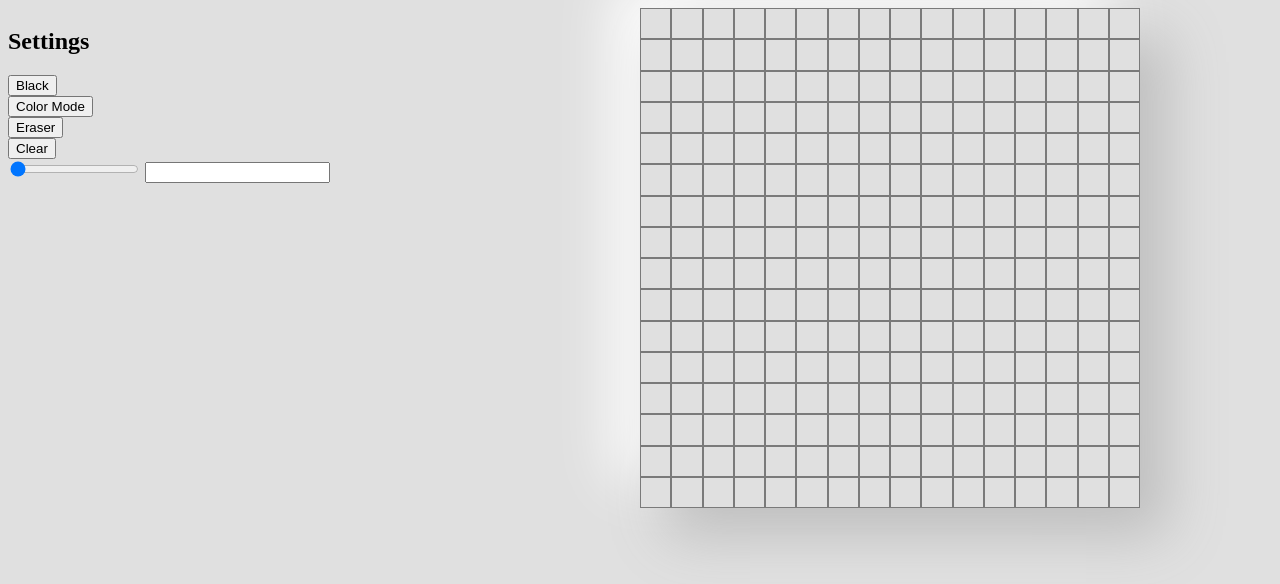
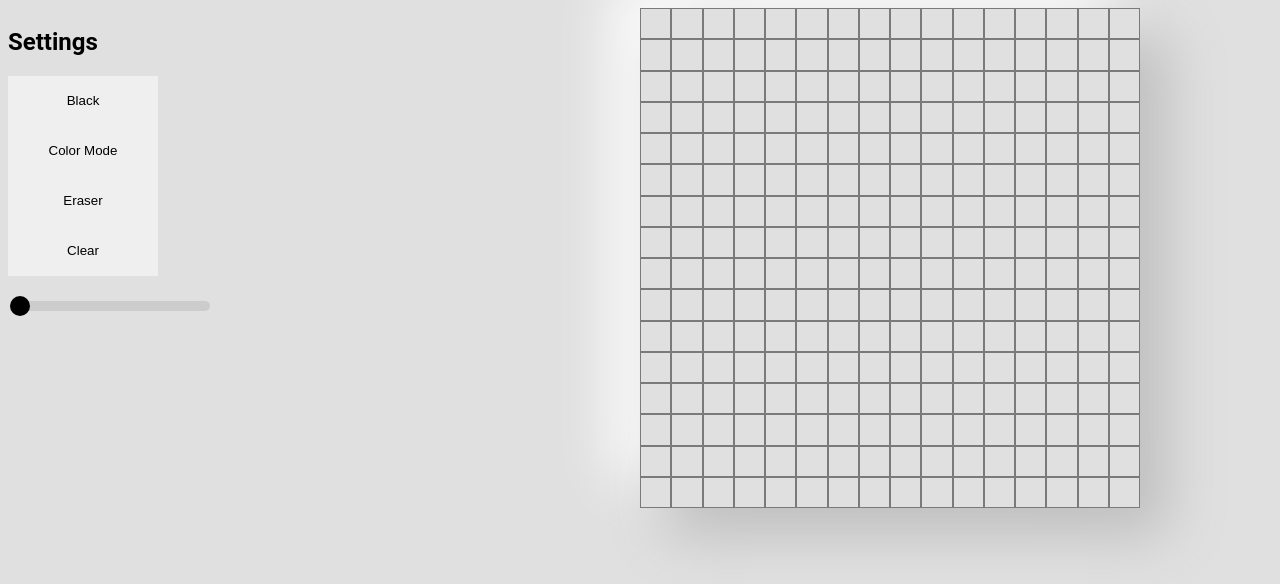
Before and after one commit to 23Tor/odin-etchasketch, a plain HTML site: page index.html in a window 1280 px wide. Drawn offline with Linux system fonts and the light colour scheme.

Commit message:
Styled buttons and slider

```diff
--- a/styles.css
+++ b/styles.css
@@ -5,6 +5,7 @@
 
 body {
   background: #e0e0e0;
+  font-family: Roboto, sans-serif;
 }
 
 .content {
@@ -38,3 +39,136 @@ body {
   border: 1px solid #00000075;
   text-align: center;
 }
+
+button {
+  position: relative;
+  height: 50px;
+  width: 150px;
+  border: none;
+  color: #000;
+}
+
+button:after {
+  position: absolute;
+  content: "";
+  width: 0;
+  height: 100%;
+  top: 0;
+  left: 0;
+  direction: rtl;
+  z-index: -1;
+  box-shadow:
+    -7px -7px 20px 0px #fff9,
+    -4px -4px 5px 0px #fff9,
+    7px 7px 20px 0px #0002,
+    4px 4px 5px 0px #0001;
+  transition: all 0.3s ease;
+}
+
+button:hover {
+  color: #000;
+}
+
+button:hover:after {
+  left: auto;
+  right: 0;
+  width: 100%;
+}
+
+button:active {
+  top: 2px;
+}
+
+.slidecontainer {
+  position: relative;
+  margin-top: 20px;
+  width: 200px; /* Adjust the width as needed */
+}
+
+input[type="range"] {
+  -webkit-appearance: none;
+  appearance: none;
+  width: 100%;
+  height: 10px;
+  outline: none;
+  background: transparent;
+  position: relative;
+}
+
+input[type="range"]::-webkit-slider-thumb {
+  -webkit-appearance: none;
+  appearance: none;
+  width: 20px;
+  height: 20px;
+  background: #000;
+  border-radius: 50%;
+  cursor: pointer;
+  position: relative;
+  transform: translateY(-25%);
+  z-index: 1;
+}
+
+input[type="range"]::-webkit-slider-thumb:after {
+  content: "";
+  position: absolute;
+  width: 100%;
+  height: 100%;
+  border-radius: 50%;
+  background: linear-gradient(to bottom right, #fff9, #0001);
+  box-shadow:
+    -7px -7px 20px 0px #fff9,
+    7px 7px 20px 0px #0002;
+}
+
+/* Add some styling for the track of the slider */
+input[type="range"]::-webkit-slider-runnable-track {
+  width: 100%;
+  height: 10px;
+  background: #ccc; /* Adjust the track color as needed */
+  border-radius: 5px;
+  position: relative;
+  z-index: 0; /* Ensure the track is behind the thumb */
+}
+
+/* Adjust the width, height, and other properties as needed */
+input[type="text"] {
+  height: 50px;
+  width: 150px;
+  padding: 10px; /* Add some padding for better spacing */
+  border: none;
+  color: #000;
+  position: relative;
+  background: transparent;
+  font-family: 'Roboto', sans-serif; /* Apply the same font as the rest of the page */
+}
+
+input[type="text"]:after {
+  content: "";
+  position: absolute;
+  width: 0;
+  height: 100%;
+  top: 0;
+  left: 0;
+  direction: rtl;
+  z-index: -1;
+  box-shadow:
+    -7px -7px 20px 0px #fff9,
+    -4px -4px 5px 0px #fff9,
+    7px 7px 20px 0px #0002,
+    4px 4px 5px 0px #0001;
+  transition: all 0.3s ease;
+}
+
+input[type="text"]:hover {
+  color: #000;
+}
+
+input[type="text"]:hover:after {
+  left: auto;
+  right: 0;
+  width: 100%;
+}
+
+input[type="text"]:active {
+  top: 2px;
+}
```
